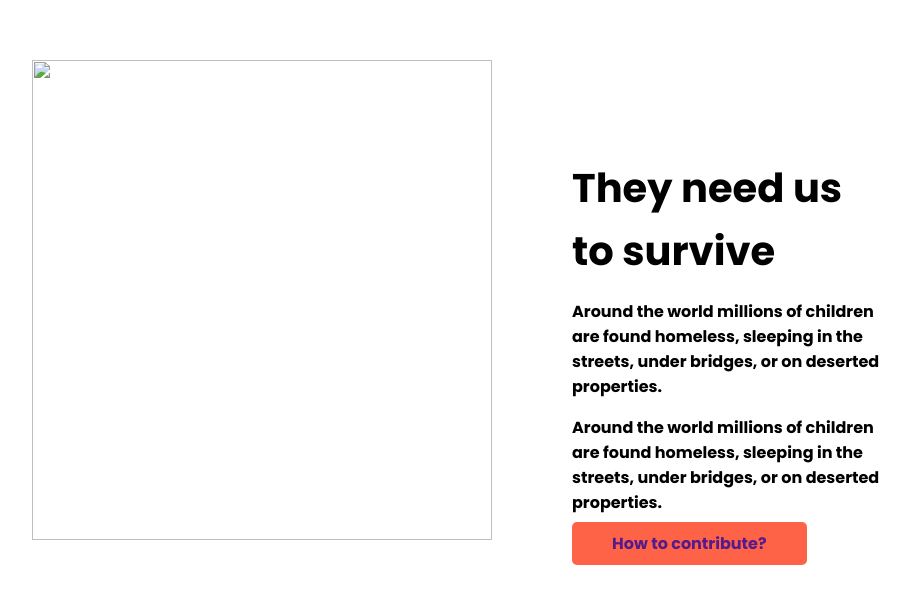
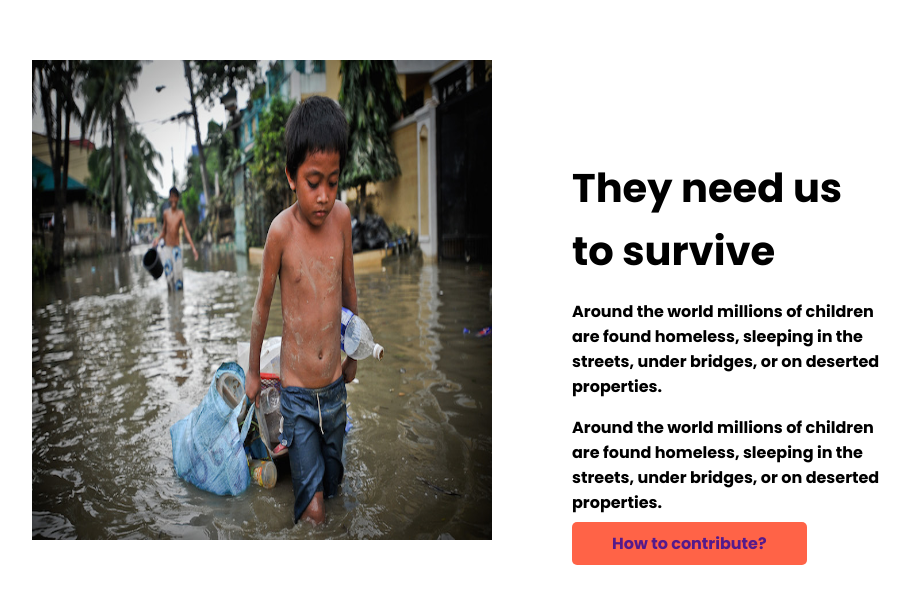
Before and after one commit to shadin1188/first-assignment-repo, a plain HTML site: page index.html in a window 1280 px wide. Shown: the part 2844-3448 px from the top of the page, without its empty margins (156-1066 px from the left). Drawn offline with Linux system fonts and the light colour scheme.

Commit message:
new section add

```diff
--- a/index.html
+++ b/index.html
@@ -111,7 +111,7 @@
                 <div  class="five-new">
 
                 <div >
-                    <img  class="one-taka" src="images/donation9.jpggit" alt="">
+                    <img  class="one-taka" src="images/donation9.jpg" alt="">
                 </div>
                 <div class="two-team">
 
```
